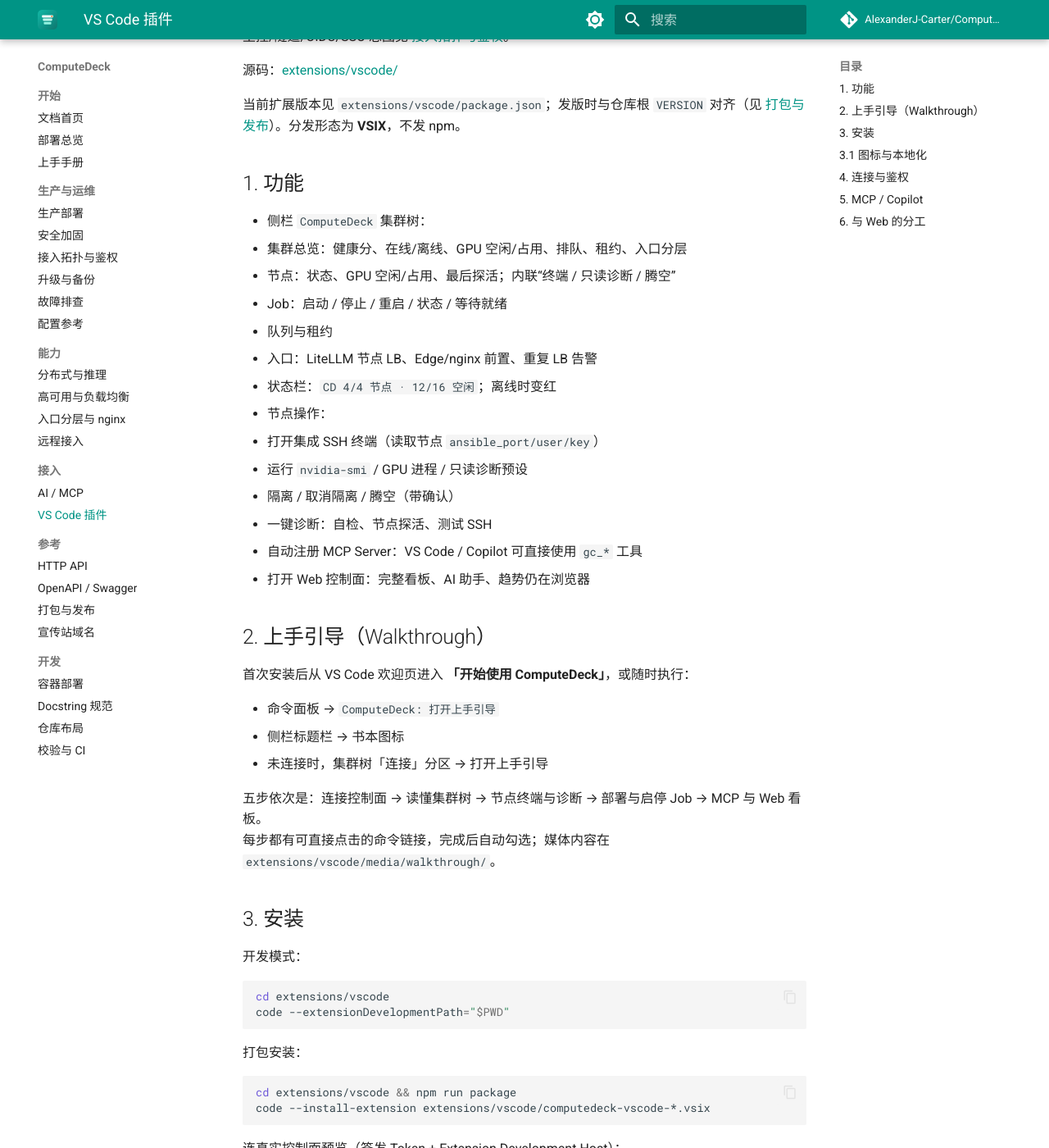
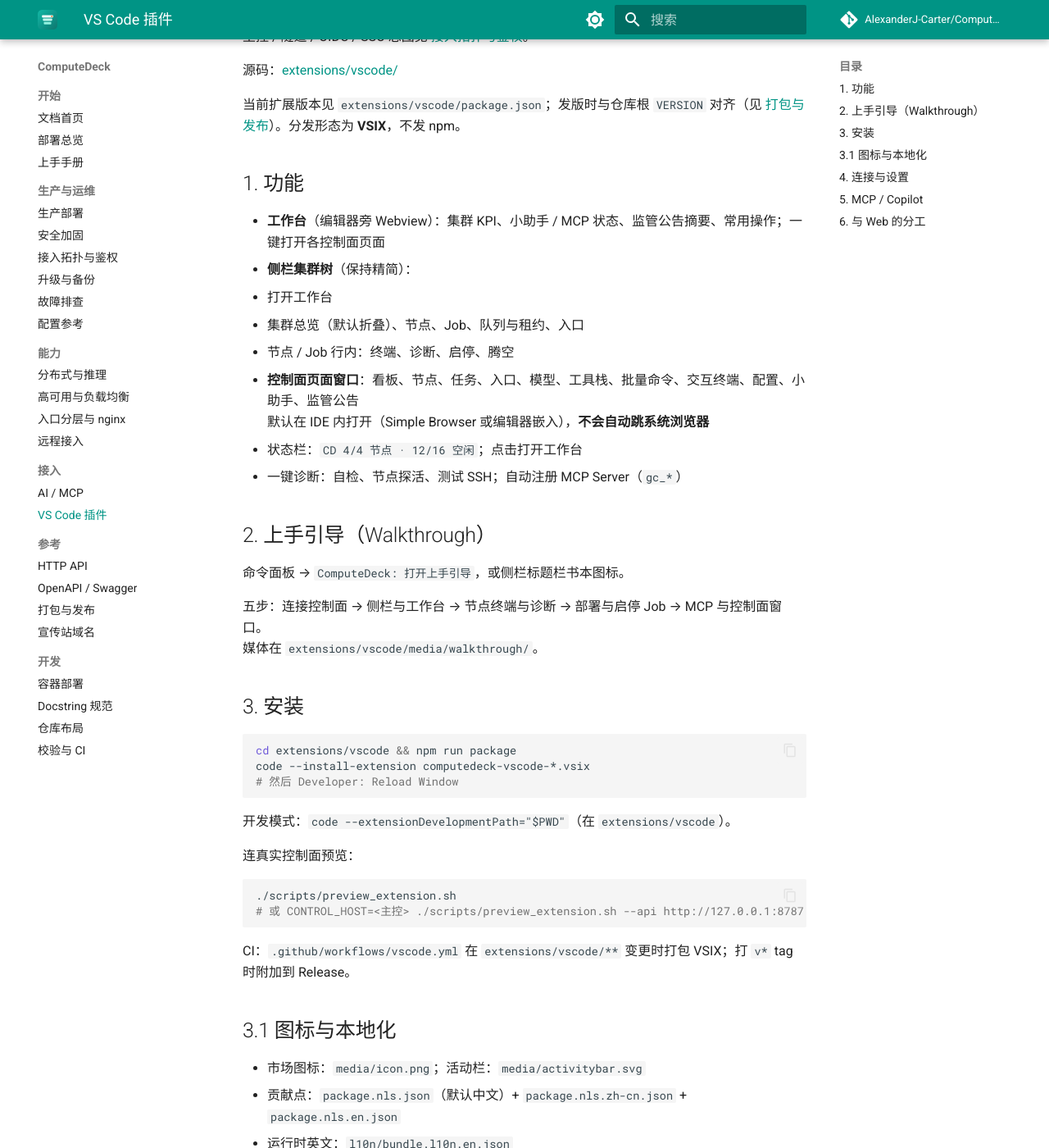
Before and after one commit to AlexanderJ-Carter/ComputeDeck, an MkDocs documentation site: the page built from docs/vscode插件.md, in a window 1280 px wide and 1400 px high, scrolled down 199 px. Shown: the whole window at 82% size. Built offline with MkDocs 1.6.1 and Material for MkDocs 9.7.7, drawn with Linux system fonts in a browser that asks for light colours; comment, search, counter and statistics services are not loaded; some of the changed text lies outside the part shown.

Commit message:
feat(vscode): 控制面页面默认在编辑器窗口打开
看板/助手/公告等不再自动跳系统浏览器；工作台补齐页面入口，并完善 uiOpenMode 设置与用户说明。

````diff
--- a/docs/vscode插件.md
+++ b/docs/vscode插件.md
@@ -1,7 +1,7 @@
 # VS Code 插件（ComputeDeck）
 
-Web 看板适合大屏与完整操作；VS Code 插件适合“边写代码边看集群、顺手开终端/部署”的日常流。
-主控/隧道/OIDC/SSO 总图见 [接入拓扑与鉴权](接入拓扑与鉴权.md)。
+插件适合「边写代码边看集群、顺手开终端 / 部署」：侧栏做导航，**工作台**与**控制面页面**都在 IDE 窗口内打开。
+主控 / 隧道 / OIDC / SSO 总图见 [接入拓扑与鉴权](接入拓扑与鉴权.md)。
 
 源码：[extensions/vscode/](https://github.com/AlexanderJ-Carter/ComputeDeck/tree/main/extensions/vscode)
 
@@ -9,103 +9,83 @@ Web 看板适合大屏与完整操作；VS Code 插件适合“边写代码边
 
 ## 1. 功能
 
-- 侧栏 `ComputeDeck` 集群树：
-  - 集群总览：健康分、在线/离线、GPU 空闲/占用、排队、租约、入口分层
-  - 节点：状态、GPU 空闲/占用、最后探活；内联“终端 / 只读诊断 / 腾空”
-  - Job：启动 / 停止 / 重启 / 状态 / 等待就绪
-  - 队列与租约
-  - 入口：LiteLLM 节点 LB、Edge/nginx 前置、重复 LB 告警
-- 状态栏：`CD 4/4 节点 · 12/16 空闲`；离线时变红
-- 节点操作：
-  - 打开集成 SSH 终端（读取节点 `ansible_port/user/key`）
-  - 运行 `nvidia-smi` / GPU 进程 / 只读诊断预设
-  - 隔离 / 取消隔离 / 腾空（带确认）
-- 一键诊断：自检、节点探活、测试 SSH
-- 自动注册 MCP Server：VS Code / Copilot 可直接使用 `gc_*` 工具
-- 打开 Web 控制面：完整看板、AI 助手、趋势仍在浏览器
+- **工作台**（编辑器旁 Webview）：集群 KPI、小助手 / MCP 状态、监管公告摘要、常用操作；一键打开各控制面页面
+- **侧栏集群树**（保持精简）：
+  - 打开工作台
+  - 集群总览（默认折叠）、节点、Job、队列与租约、入口
+  - 节点 / Job 行内：终端、诊断、启停、腾空
+- **控制面页面窗口**：看板、节点、任务、入口、模型、工具栈、批量命令、交互终端、配置、小助手、监管公告
+  默认在 IDE 内打开（Simple Browser 或编辑器嵌入），**不会自动跳系统浏览器**
+- 状态栏：`CD 4/4 节点 · 12/16 空闲`；点击打开工作台
+- 一键诊断：自检、节点探活、测试 SSH；自动注册 MCP Server（`gc_*`）
 
 ## 2. 上手引导（Walkthrough）
 
-首次安装后从 VS Code 欢迎页进入 **「开始使用 ComputeDeck」**，或随时执行：
+命令面板 → `ComputeDeck: 打开上手引导`，或侧栏标题栏书本图标。
 
-- 命令面板 → `ComputeDeck: 打开上手引导`
-- 侧栏标题栏 → 书本图标
-- 未连接时，集群树「连接」分区 → 打开上手引导
-
-五步依次是：连接控制面 → 读懂集群树 → 节点终端与诊断 → 部署与启停 Job → MCP 与 Web 看板。
-每步都有可直接点击的命令链接，完成后自动勾选；媒体内容在 `extensions/vscode/media/walkthrough/`。
+五步：连接控制面 → 侧栏与工作台 → 节点终端与诊断 → 部署与启停 Job → MCP 与控制面窗口。
+媒体在 `extensions/vscode/media/walkthrough/`。
 
 ## 3. 安装
 
-开发模式：
-
 ```bash
-cd extensions/vscode
-code --extensionDevelopmentPath="$PWD"
+cd extensions/vscode && npm run package
+code --install-extension computedeck-vscode-*.vsix
+# 然后 Developer: Reload Window
 ```
 
-打包安装：
+开发模式：`code --extensionDevelopmentPath="$PWD"`（在 `extensions/vscode`）。
 
-```bash
-cd extensions/vscode && npm run package
-code --install-extension extensions/vscode/computedeck-vscode-*.vsix
-```
-
-连真实控制面预览（签发 Token + Extension Development Host）：
+连真实控制面预览：
 
 ```bash
 ./scripts/preview_extension.sh
 # 或 CONTROL_HOST=<主控> ./scripts/preview_extension.sh --api http://127.0.0.1:8787
 ```
 
-CI：`.github/workflows/vscode.yml` 会在 `extensions/vscode/**` 变更时打包 VSIX 并上传 artifact；打 `v*` tag 时由 `.github/workflows/release.yml` 重新打包并把 VSIX 附加到对应 GitHub Release（扩展版本与主版本同步）。
+CI：`.github/workflows/vscode.yml` 在 `extensions/vscode/**` 变更时打包 VSIX；打 `v*` tag 时附加到 Release。
 
 ## 3.1 图标与本地化
 
-- 市场图标：`extensions/vscode/media/icon.png`（128×128）
-- 活动栏：`media/activitybar.svg`（`currentColor`，跟随主题）
-- 贡献点：`package.nls.json`（默认英文）+ `package.nls.zh-cn.json`
-- 运行时：`l10n/bundle.l10n.zh-cn.json`（`vscode.l10n.t`）
+- 市场图标：`media/icon.png`；活动栏：`media/activitybar.svg`
+- 贡献点：`package.nls.json`（默认中文）+ `package.nls.zh-cn.json` + `package.nls.en.json`
+- 运行时英文：`l10n/bundle.l10n.en.json`
 
-VS Code 显示语言为简体中文时命令 / 设置 / 树 / 通知为中文，否则回落英文。
-
-## 4. 连接与鉴权
-
-设置（VS Code Settings）：
+## 4. 连接与设置
 
 | 设置 | 默认 | 说明 |
 |---|---|---|
-| `computedeck.apiBase` | `http://127.0.0.1:8787` | 控制面地址；Remote SSH 时通常就是本机 |
+| `computedeck.apiBase` | `http://127.0.0.1:8787` | 控制面地址；Remote SSH 时通常为本机 |
+| `computedeck.uiOpenMode` | `editor` | `editor` / `auto` / `simpleBrowser` / `external`。默认编辑器窗口，不自动外跳 |
+| `computedeck.autoLocalAuth` | `true` | 本机控制面仓库自动读 `ui_api_token` |
+| `computedeck.controlRoot` | 空 | 手动指定控制面仓库路径 |
 | `computedeck.pollIntervalSec` | `30` | 刷新间隔 |
 | `computedeck.statusBar` | `true` | 状态栏开关 |
 | `computedeck.mcpPath` | `${workspaceFolder}/bin/gpu-control-mcp` | MCP 可执行文件 |
 | `computedeck.sshUser` | 空 | 节点终端默认 SSH 用户 |
 
-鉴权：
+鉴权优先级：本机 `config/local/secrets/ui_api_token` → 环境变量 `GPU_CONTROL_API_TOKEN` → 命令「设置 API Token」/「密码登录」。
 
-- 命令面板 → `ComputeDeck: 密码登录`（Session Cookie 存 SecretStorage）
-- 或 `ComputeDeck: 设置 API Token`（`gpu-control auth issue-token`）
+相关命令：
 
-MCP 走 HTTP 用 API Token；密码登录只覆盖浏览器会话。
+- `打开工作台` · `打开看板` · `打开控制面页面` · `打开小助手` · `打开监管公告`
+- `在系统浏览器打开看板`（显式外开，默认流程不会走到这里）
 
 ## 5. MCP / Copilot
 
-插件注册 `computedeck.mcp` provider，启动 `bin/gpu-control-mcp`，并注入：
+插件注册 `computedeck.mcp`，启动 `bin/gpu-control-mcp`，并注入：
 
 ```text
 GPU_CONTROL_API_BASE=<computedeck.apiBase>
-GPU_CONTROL_API_TOKEN=<SecretStorage 中的 token>
+GPU_CONTROL_API_TOKEN=<本机或 SecretStorage 中的 token>
 ```
-
-在支持 MCP 的 Copilot Chat 中即可使用 `gc_overview` · `gc_liveness` · `gc_deploy` · `gc_exec_preset` 等现有工具。
 
 ## 6. 与 Web 的分工
 
 | 场景 | 推荐 |
 |---|---|
-| 看整体、趋势、AI 助手、完整配置 | Web `:8787` |
-| 写代码时看节点/Job、开终端、跑诊断 | VS Code 插件 |
+| 写代码时看节点 / Job、开终端、跑诊断、点开看板页 | VS Code 插件（窗口内） |
+| 大屏投屏、系统浏览器书签 | 显式「在系统浏览器打开」或 `uiOpenMode=external` |
 | Agent 自动操作 | MCP（插件可自动注册） |
-| 外部 TLS / 域名 / 网页 | nginx → LiteLLM，见 [入口分层与 nginx](入口分层与nginx.md) |
 
-插件不重复实现 Web UI，也不在扩展侧硬编码节点/Job 名；所有数据来自控制面 API。
+插件不重复实现整套 Web UI，而是把同一控制面嵌进 IDE 窗口；不硬编码节点 / Job 名，数据来自控制面 API。
````
Also changed, not shown: extensions/vscode/CHANGELOG.md (+7 -0 lines), extensions/vscode/README.md (+32 -48 lines), extensions/vscode/media/walkthrough/01-connect.md (+7 -6 lines), extensions/vscode/media/walkthrough/05-mcp.md (+8 -8 lines), 5 other files.
